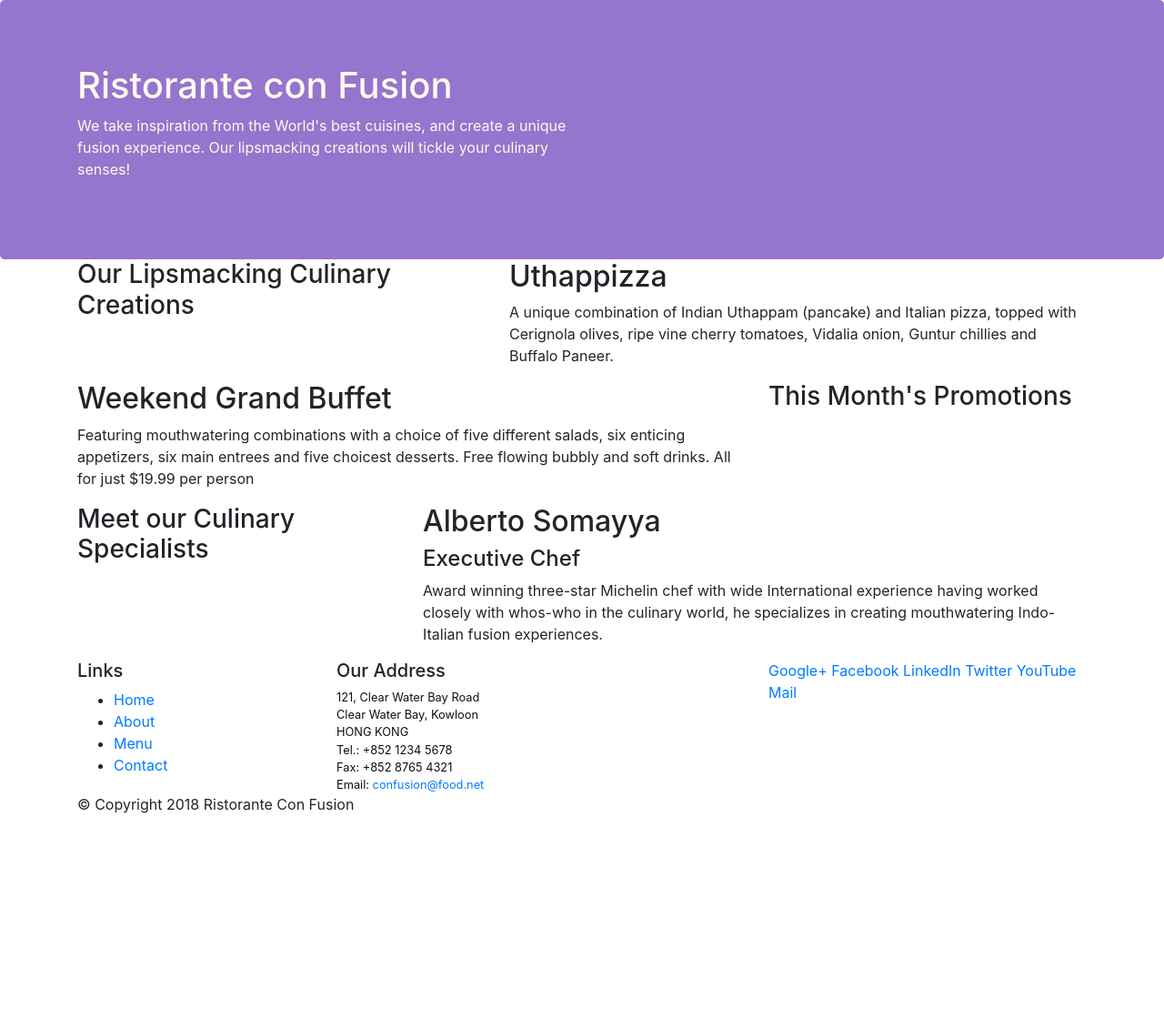
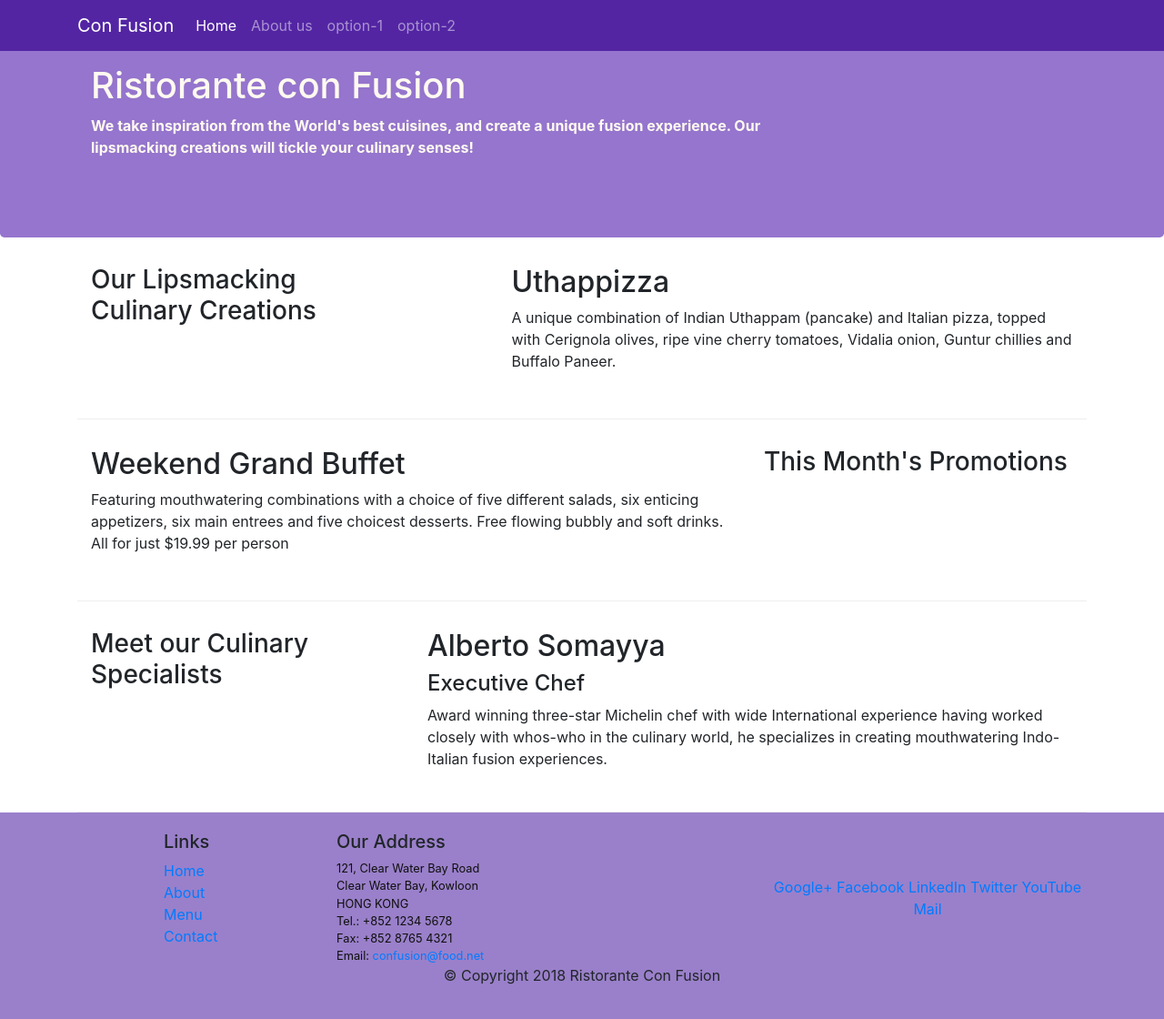
Before and after one commit to chetan-013005/confusiion, a website: page index.html in a window 1280 px wide. Shown: the whole page at 91% size. Before the commit the page ends 912 px from the top, so only its background shows below. Drawn offline with nearby package versions, Linux system fonts and the light colour scheme.

Commit message:
navbar added

```diff
--- a/css/style.css
+++ b/css/style.css
@@ -5,13 +5,13 @@
 
 .row-content {
     margin:0px auto;
-    padding: 50px 0px 50px 0px;
+    padding: 30px 0px 30px 0px;
     border-bottom: 1px ridge;
-    min-height:400px;
+    min-height:200px;
 }
 
 .footer{
-    background-color: #D1C4E9;
+    background-color: #9a80ca;
     margin:0px auto;
     padding: 20px 0px 20px 0px;
 }
@@ -21,6 +21,7 @@
     margin:0px auto;
     background: #9575CD ;
     color:floralwhite;
+    font-weight: bolder;
 }
 
 address{
@@ -28,3 +29,7 @@ address{
     margin:0px;
     color:#0f0f0f;
 }
+
+.navbar{
+    background-color: #5325a3;
+}
--- a/index.html
+++ b/index.html
@@ -14,10 +14,22 @@
 
 <body>
 
+    <nav class="navbar navbar-dark  navbar-expand-sm fixed-top">
+        <div class= "container">
+            <a class = "navbar-brand" href="#"> Con Fusion</a>
+            <ul class = "navbar-nav mr-auto">
+                <li class="nav-item active"><a class="nav-link" href = "#">Home</a></li>
+                <li class="nav-item "><a class="nav-link" href = "assignment-1.html">About us</a></li>
+                <li class="nav-item "><a class="nav-link" href = "#">option-1</a></li>
+                <li class="nav-item "><a class="nav-link" href = "#">option-2</a></li>
+            </ul>
+        </div>
+    </nav>
+
     <header class="jumbotron">
         <div class = "container">
-            <div class="row">
-                <div class="col-12 col-sm-6">
+            <div class="row row-header">
+                <div class="col-12 col-sm-9">
                     <h1>Ristorante con Fusion</h1>
                     <p>We take inspiration from the World's best cuisines, and create a unique fusion experience. Our lipsmacking creations will tickle your culinary senses!</p>
                 </div >
@@ -28,7 +40,7 @@
     </header>
 
     <div class="container">
-        <div class="row">
+        <div class="row row-content">
 
             <div class="col-12 col-sm-4">
                 <h3>Our Lipsmacking Culinary Creations</h3>
@@ -40,7 +52,7 @@
         </div>
 
 
-        <div class="row">
+        <div class="row row-content">
             <div  class="col-12 col-sm-4">
                 <h3>This Month's Promotions</h3>
             </div>
@@ -50,7 +62,7 @@
             </div>
         </div>
 
-        <div class="row">
+        <div class="row row-content">
             <div  class="col-12 col-sm-4">
                 <h3>Meet our Culinary Specialists</h3>
             </div>
@@ -61,20 +73,19 @@
             </div>
         </div>
     </div>
-
-    <footer>
+    <footer class="footer">
         <div class="container">
             <div class="row">
-                <div class="col-6 col-sm-3">
+                <div class="col-4 offset-1 col-sm-2">
                     <h5>Links</h5>
-                    <ul>
+                    <ul class="list-unstyled">
                         <li><a href="#">Home</a></li>
                         <li><a href="#">About</a></li>
                         <li><a href="#">Menu</a></li>
                         <li><a href="#">Contact</a></li>
                     </ul>
                 </div>
-                <div class="col-6 col-sm-5">
+                <div class="col-7 col-sm-5">
                     <h5>Our Address</h5>
                     <address>
 		              121, Clear Water Bay Road<br>
@@ -85,8 +96,8 @@
 		              Email: <a href="mailto:confusion@food.net">confusion@food.net</a>
 		           </address>
                 </div>
-                <div class="col-12 col-sm-4">
-                    <div>
+                <div class="col-12 col-sm-4 align-self-center">
+                    <div class="text-center">
                         <a href="http://google.com/+">Google+</a>
                         <a href="http://www.facebook.com/profile.php?id=">Facebook</a>
                         <a href="http://www.linkedin.com/in/">LinkedIn</a>
@@ -96,13 +107,14 @@
                     </div>
                 </div>
            </div>
-           <div class="row align-items-centre">
-                <div class = "col-12">
+           <div class="row justify-content-center">
+                <div class="col-auto">
                     <p>© Copyright 2018 Ristorante Con Fusion</p>
                 </div>
            </div>
         </div>
     </footer>
+
 <!-- jQuery first, then Popper.js, then Bootstrap JS. -->
 <script src="node_modules/jquery/dist/jquery.slim.min.js"></script>
 <script src="node_modules/popper.js/dist/-sm/popper.min.js"></script>
--- a/package.json
+++ b/package.json
@@ -16,6 +16,6 @@
   "dependencies": {
     "bootstrap": "^4.0.0",
     "jquery": "^3.3.1",
-    "popper.js": "^1.12.9"
+    "popper.js": "^1.16.1"
   }
 }
```
Also changed, not shown: assignment-1.html (+12 -0 lines), 1 other file.
